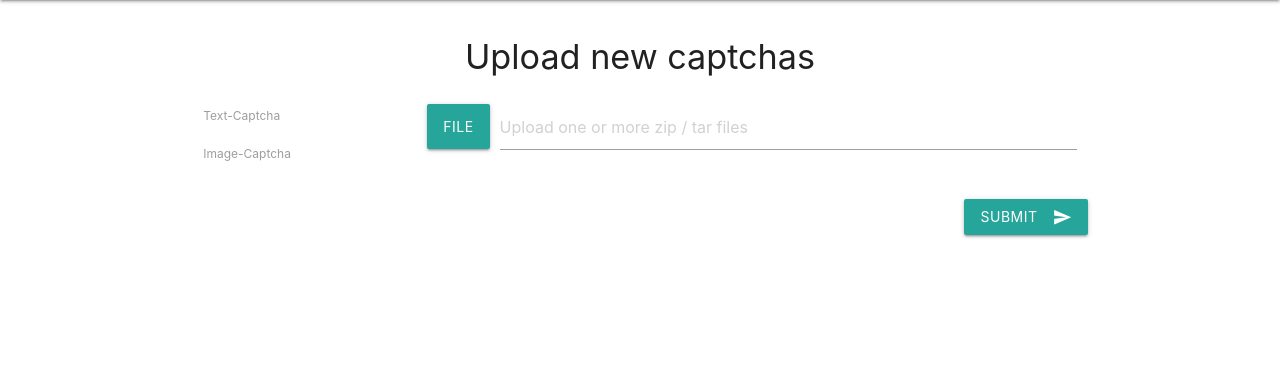
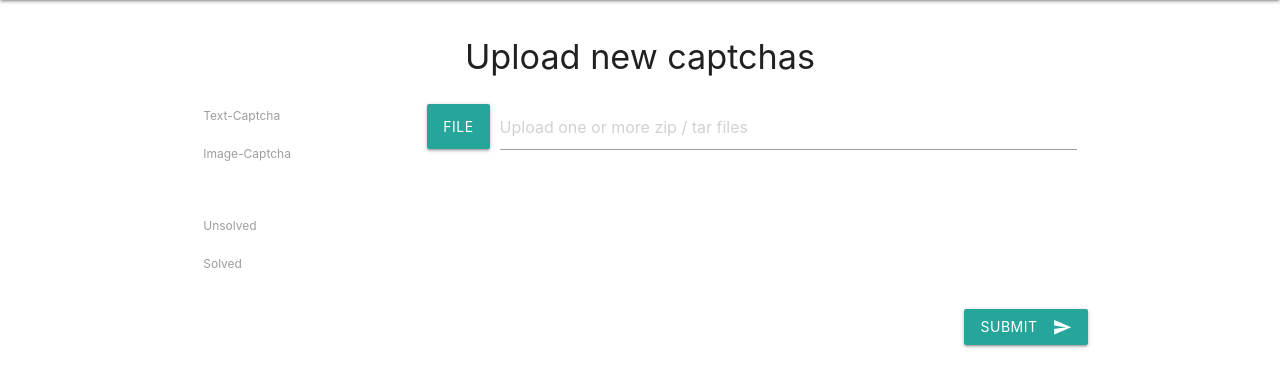
Before and after one commit to HPI-DeepLearning/CaptchaService, a Django app: page /upload/ in a window 1280 px wide. Shown: the part 64-451 px from the top of the page. Run offline with Django 3.2, Linux system fonts and the light colour scheme; parts of the project's set-up code (start-up, migrations or seed data) failed here and were passed over; some libraries are stand-ins or nearby versions.

Commit message:
solved solutions file upload

```diff
--- a/server/api/templates/base.html
+++ b/server/api/templates/base.html
@@ -55,11 +55,21 @@
     });
 </script>
 <script>
+    $('input[name=textsolution]').on('change', function(e) {
+        if ($('input[name=textsolution]:checked').val() == "solved") {
+            document.getElementById("textsolutionupload").style.display="block";
+        } else {
+            document.getElementById("textsolutionupload").style.display="none";
+        }
+    });
+
     $('input[name=captchatype]').on('change', function(e) {
-        if ($('input[name="captchatype"]:checked').val() == "imagecaptcha") {
+        if ($('input[name=captchatype]:checked').val() == "imagecaptcha") {
             document.getElementById("imagetask").style.display="block";
+            document.getElementById("textform").style.display="none";
         } else {
             document.getElementById("imagetask").style.display="none";
+            document.getElementById("textform").style.display="block";
         }
     });
 
--- a/server/api/templates/upload.html
+++ b/server/api/templates/upload.html
@@ -30,6 +30,31 @@
 		    </div>
 		</div>
 	</div>
+
+	<div class="row" id="textform">
+		<div class="col s5 m4 l3">
+		    <p>
+				<input name="textsolution" type="radio" id="unsolved" value="unsolved" checked />
+				<label for="unsolved">Unsolved</label>
+		    </p>
+		    <p>
+		  		<input name="textsolution" type="radio" id="solved" value="solved" />
+		      	<label for="solved">Solved</label>
+			</p>
+		</div>
+		<div class="col s7 m8 l9" id="textsolutionupload" style="display: none">
+		    <div class="file-field input-field">
+		      	<div class="btn">
+		    		<span>File</span>
+		    		<input type="file">
+		    	</div>
+		    	<div class="file-path-wrapper">
+		    		<input class="file-path validate" type="text" placeholder="Upload a txt file for your text captcha solutions">
+		    	</div>
+		    </div>
+		</div>
+	</div>
+
 	<div class="row" id="imagetask" style="display: none">
 		<div class="col s5 m4 l3">
 			<a class="waves-effect waves-light btn" href="#newtask">Add new task</a>
```
